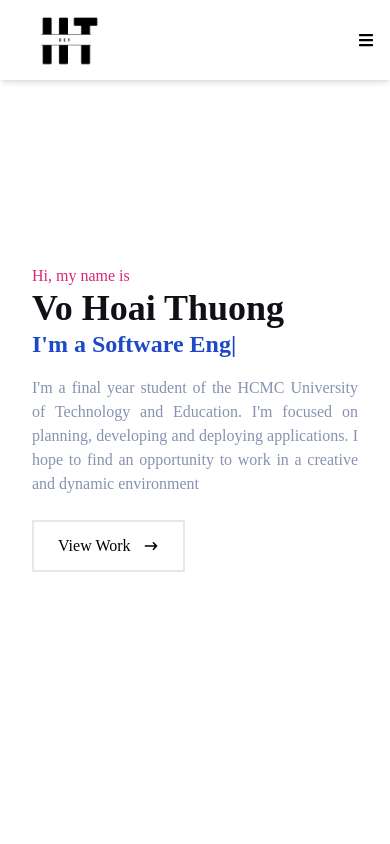
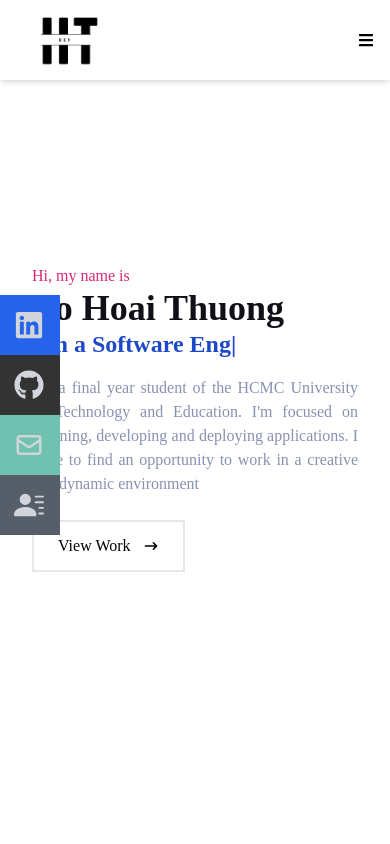
Before and after one commit to thuongh2/hoaithuong-portfolio, a React (Create React App) app: page / in a window 390 px wide. Shown: the top 844 px of the page. Built offline with nearby package versions, Linux system fonts and the light colour scheme.

Commit message:
Update Navbar.jsx

```diff
--- a/src/components/Navbar.jsx
+++ b/src/components/Navbar.jsx
@@ -96,7 +96,7 @@
       </ul>
 
       {/* Social icons */}
-      <div className="hidden lg:flex fixed flex-col top-[35%] left-0">
+      <div className="flex fixed flex-col top-[35%] left-0">
         <ul>
           <li className="w-[160px] h-[60px] flex justify-between items-center ml-[-100px] hover:ml-[-10px] duration-300 bg-blue-600">
             <a
```
